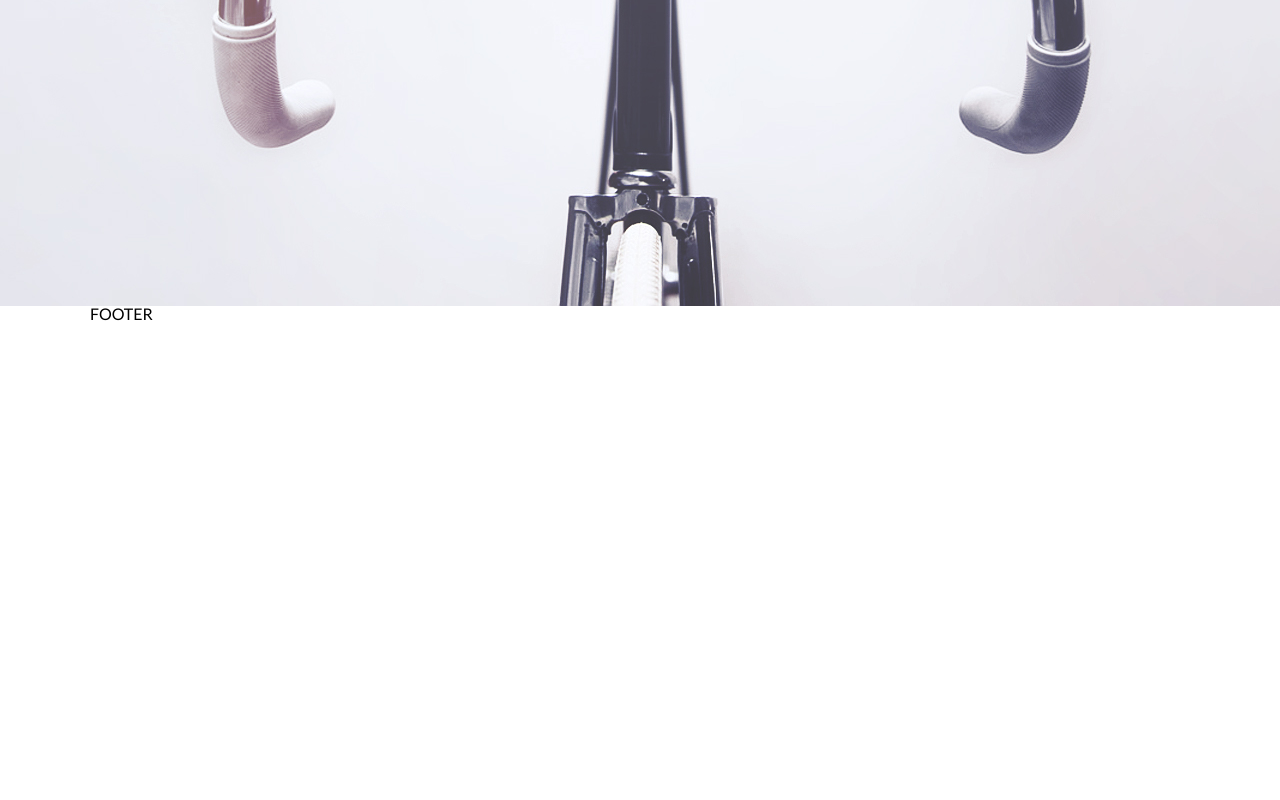
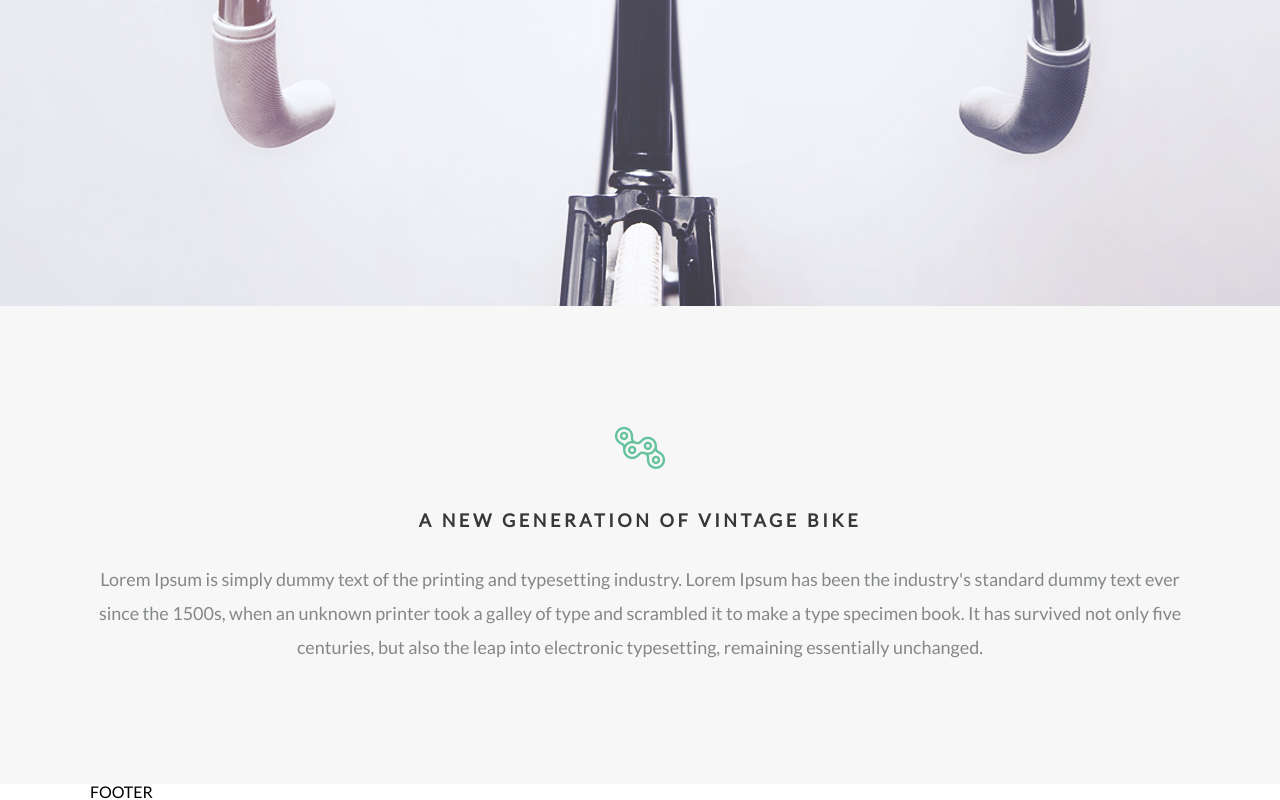
Before and after one commit to SPashaS/bicycles-project, a website: page src/index.html in a window 1280 px wide. Shown: the part 494-1294 px from the top of the page. Before the commit the page ends 816 px from the top, so only its background shows below. Drawn offline with nearby package versions, Linux system fonts and the light colour scheme; files that its build step writes are made by us from their sources; files whose address does not match are found by name.

Commit message:
generation

```diff
--- /dev/null
+++ b/src/assets/scss/components/_block.scss
@@ -0,0 +1,24 @@
+.block {
+    text-align:  center;
+    &__icon {
+        margin-bottom: 34px;
+    }
+
+    &__title {
+        font-size: 1.125rem;
+        line-height: 189%;
+        font-weight: 700;
+        letter-spacing: 3.6px;
+        text-align: center;
+        color: #353738;
+        text-transform: uppercase;
+        margin-bottom: 25px;
+
+    }
+
+    &__text {
+        line-height: 189%;
+        color: #848789;
+        font-size: 1.125rem;
+    }
+}
--- a/src/assets/scss/components/_menu.scss
+++ b/src/assets/scss/components/_menu.scss
@@ -90,8 +90,8 @@
     &__menu {
         @media (max-width:767px) {
             display: block;
-            position: fixed;
-            top: 50px;
+            position: absolute;
+            top: 25px;
             right: 10px;
             width: 30px;
             height: 18px;
--- /dev/null
+++ b/src/assets/scss/layout/_generation.scss
@@ -0,0 +1,12 @@
+.generation {
+    background-color: #f7f7f7;
+    padding: 120px 0;
+    &__block {}
+
+    @media screen and (max-width: 950px) {
+        padding: 80px 0;
+    }
+    @media screen and (max-width: 610px) {
+        padding: 35px 0;
+    }
+}
--- a/src/assets/scss/layout/_header.scss
+++ b/src/assets/scss/layout/_header.scss
@@ -23,10 +23,5 @@
         left: 50%;
         transform: translateX(-50%);
         z-index: 5;
-
-        @media screen and (max-width: 756px) {
-            position: fixed;
-            top: 35px;
-        }
     }
 }
--- a/src/assets/scss/style.scss
+++ b/src/assets/scss/style.scss
@@ -37,6 +37,8 @@ body {
 
 
 @import './components/menu';
+@import './components/block';
 
 @import './layout/header';
 @import './layout/main-page';
+@import './layout/generation';
--- a/src/index.html
+++ b/src/index.html
@@ -45,6 +45,22 @@
                         <img src="./assets/images/bg-main.jpg" alt="Background">
                     </div>
                 </section>
+                <section class="generation">
+                    <div class="_container">
+                        <div class="generation__block block">
+                            <div class="block__icon">
+                                <img src="./assets/images/icons/title/01.png" alt="A NEW GENERATION OF VINTAGE BIKE">
+                            </div>
+                            <h1 class="block__title">A NEW GENERATION OF VINTAGE BIKE</h1>
+                            <p class="block__text">Lorem Ipsum is simply dummy text of the printing and typesetting industry.
+                                Lorem Ipsum has been the industry's standard dummy text ever since the 1500s, when an unknown
+                                printer took a galley of type and scrambled it to make a type specimen book. It has survived
+                                not only five centuries, but also the leap into electronic typesetting, remaining essentially
+                                unchanged.
+                            </p>
+                        </div>
+                    </div>
+                </section>
             </main>
             <footer class="footer">
                 <div class="_container">FOOTER</div>
```
Also changed, not shown: dist/assets/css/style.css, dist/assets/css/style.min.css, dist/index.html, 1 other file.
